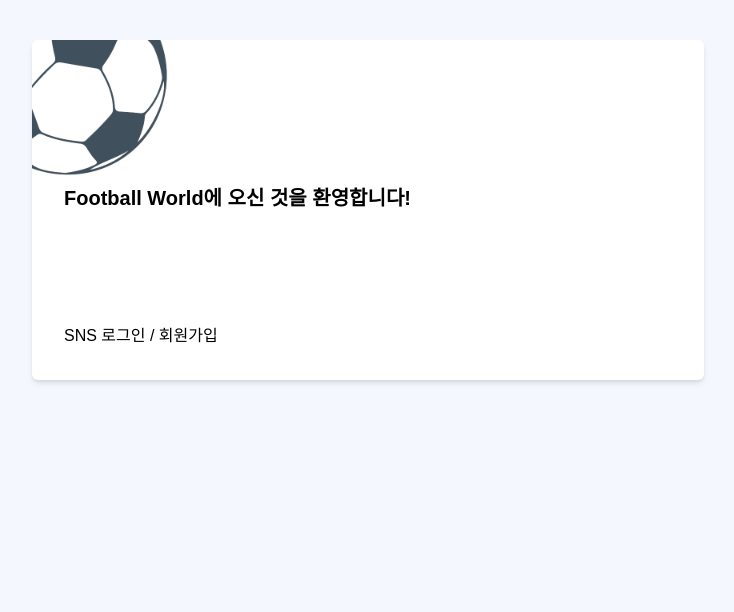
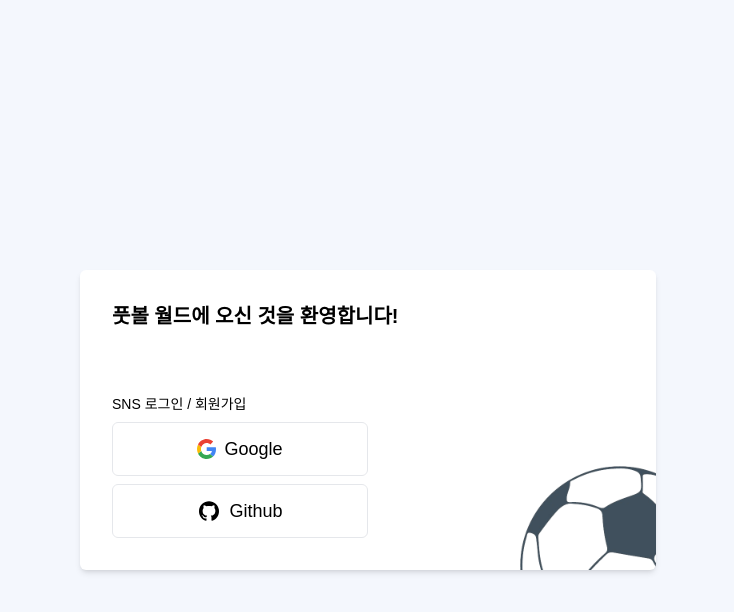
Before and after one commit to osh6006/Football-link, a React (Create React App) app: page /auth in a window 1280 px wide. Shown: the top 612 px of the page, without its empty margins (272-1006 px from the left). Built offline with nearby package versions, Linux system fonts and the light colour scheme.

Commit message:
Design : 버튼 컴포넌트 추가

```diff
--- a/src/components/auth/auth-contents.tsx
+++ b/src/components/auth/auth-contents.tsx
@@ -1,17 +1,23 @@
+import Button from "../common/Button";
+
 type Props = {};
 
 const AuthContents = (props: Props) => {
   return (
-    <section className="relative mt-10 h-fit w-full max-w-2xl overflow-hidden rounded-md bg-White p-8 shadow-md">
+    <section className="relative mt-10 h-fit w-full max-w-xl overflow-hidden rounded-md bg-White p-8 shadow-md">
       <img
         src="/images/soccer-ball.png"
         alt="soccer-ball"
-        className="absolute w-[200px] -translate-x-24 -translate-y-24 "
+        className="absolute -bottom-24 -right-16 w-[200px]"
       />
-      <h1 className="mt-28 text-xl font-semibold">
-        Football World에 오신 것을 환영합니다!
+      <h1 className="text-xl font-semibold">
+        풋볼 월드에 오신 것을 환영합니다!
       </h1>
-      <p className="mt-28">SNS 로그인 / 회원가입</p>
+      <p className="mt-16 text-sm">SNS 로그인 / 회원가입</p>
+      <div className="mt-2 flex w-1/2 flex-col gap-y-2">
+        <Button iconSrc="/svgs/google-icon.svg">Google</Button>
+        <Button iconSrc="/svgs/github-icon.svg">Github</Button>
+      </div>
     </section>
   );
 };
--- /dev/null
+++ b/src/components/common/Button.tsx
@@ -0,0 +1,20 @@
+import { ButtonHTMLAttributes, FC } from "react";
+
+interface ButtonProps extends ButtonHTMLAttributes<HTMLButtonElement> {
+  // 추가적인 프롭스가 필요한 경우 여기에 정의
+  iconSrc?: string;
+}
+
+const Button: FC<ButtonProps> = ({ children, ...props }) => {
+  return (
+    <button
+      className="flex items-center justify-center gap-2 rounded-md border px-2 py-3 text-lg"
+      {...props}
+    >
+      {props.iconSrc && <img src={props.iconSrc} alt="iconSrc" />}
+      {children}
+    </button>
+  );
+};
+
+export default Button;
--- a/src/containers/auth-container.tsx
+++ b/src/containers/auth-container.tsx
@@ -4,7 +4,7 @@ type Props = {
 
 const AuthContainer = (props: Props) => {
   return (
-    <main className="flex h-[100dvh] w-[100dvw] justify-center bg-LightGreyLightBg">
+    <main className="flex h-[100dvh] w-[100dvw] items-center justify-center bg-LightGreyLightBg">
       {props.children}
     </main>
   );
```
Also changed, not shown: public/svgs/github-icon.svg (added).
